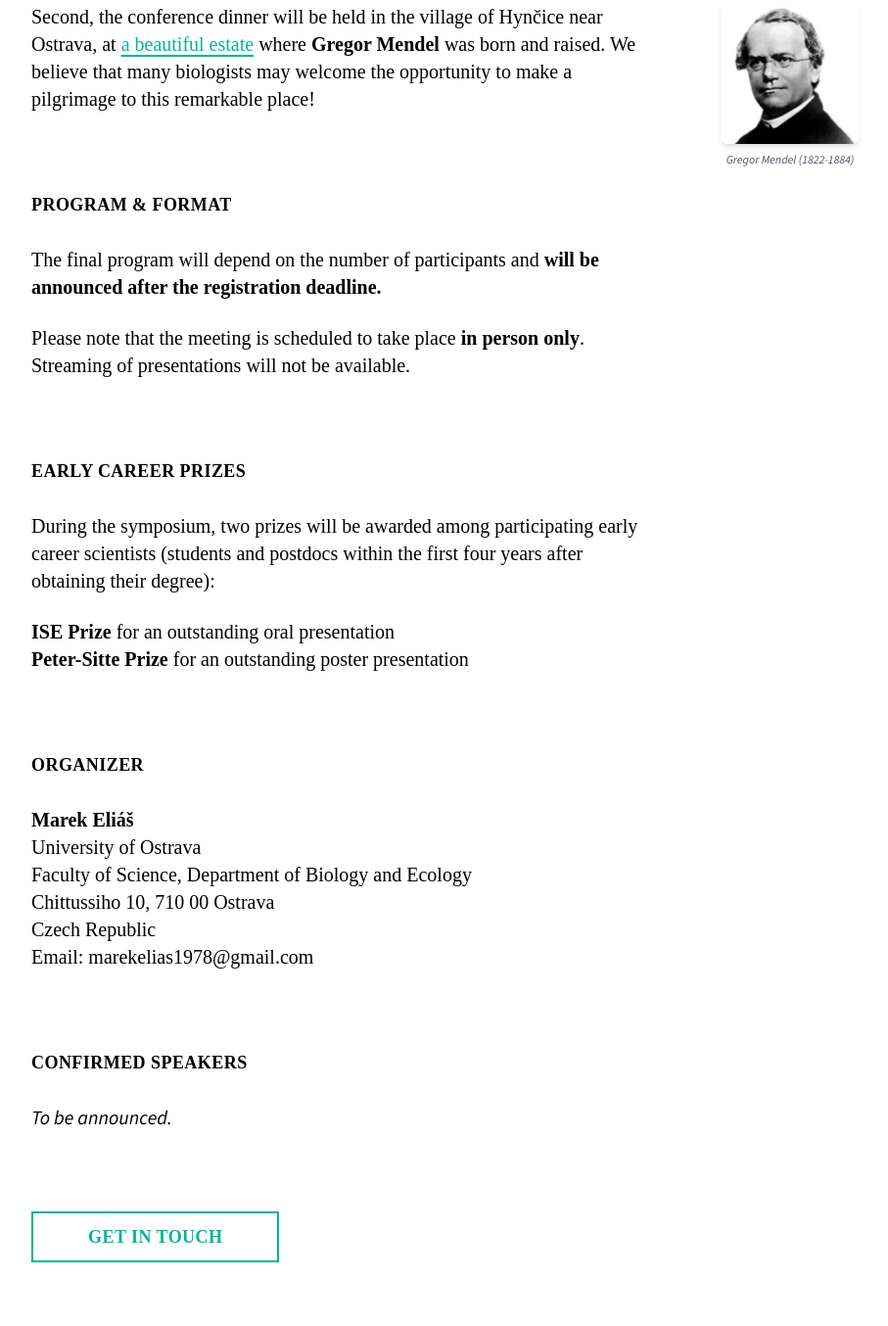
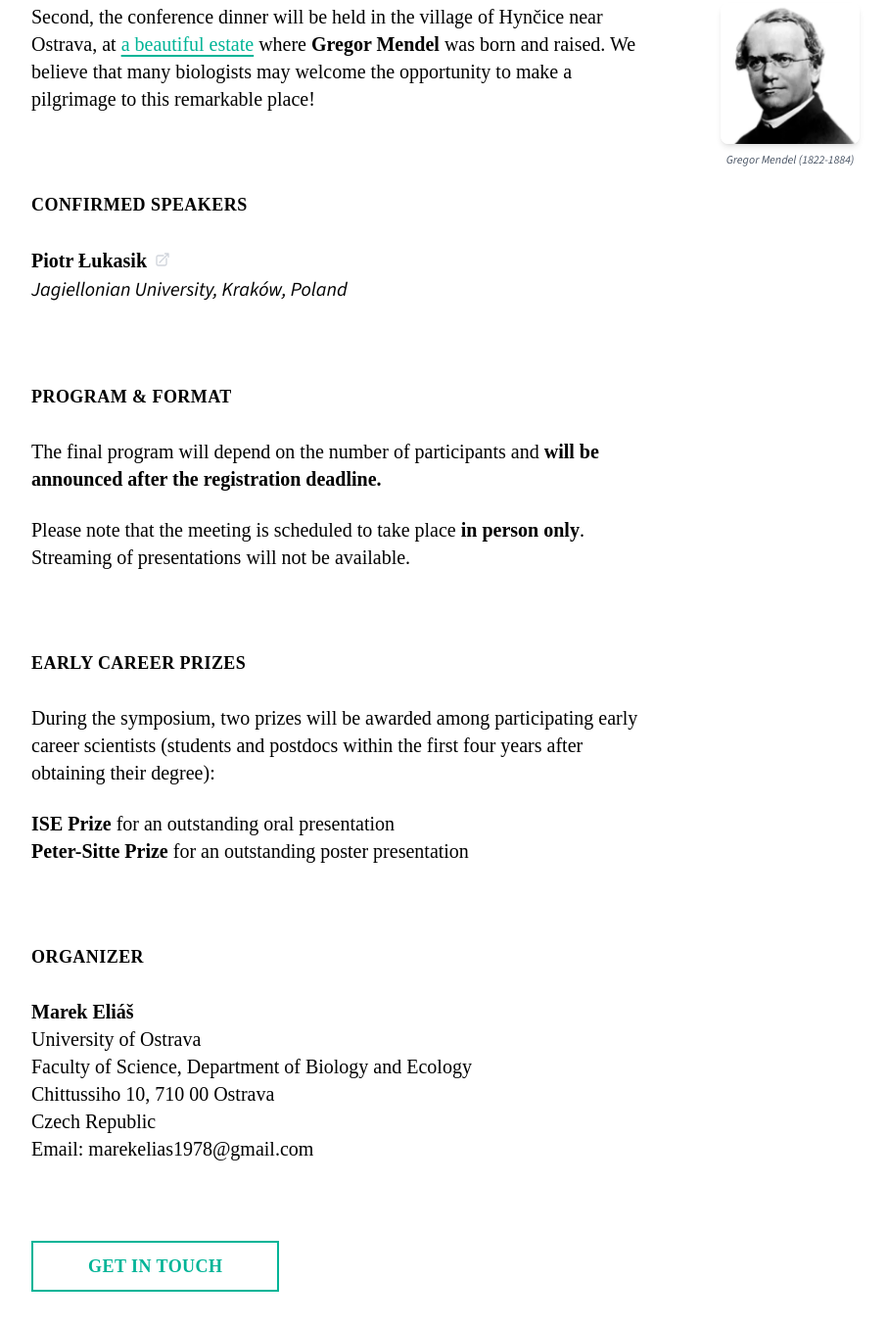
Before and after one commit to ExpertTrout9232/ise-ostrava-2026, a plain HTML site: page index.html in a window 1280 px wide. Shown: the part 1454-2808 px from the top of the page at 98% size, without its empty margins (288-1195 px from the left). Drawn offline with nearby package versions, Linux system fonts and the light colour scheme; a web font is replaced by a local one.

Commit message:
added first confirmed speaker

```diff
--- a/index.html
+++ b/index.html
@@ -164,6 +164,30 @@
                     <p>Second, the conference dinner will be held in the village of Hynčice near Ostrava, at <a class="font-medium text-[#00B497] underline underline-offset-4 transition-colors duration-300 hover:text-[#00806a]" href="https://www.mendelrodnydum.cz/en/" target="_blank">a beautiful estate</a> where <span class="font-semibold">Gregor Mendel</span> was born and raised. We believe that many biologists may welcome the opportunity to make a pilgrimage to this remarkable place!</p>
                 </div>
 
+                <h3 class="font-semibold text-[18px]/[28px] tracking-wide mb-7">CONFIRMED SPEAKERS</h3>
+
+                <!-- <p class="italic text-[20px]/[30px] mb-20">To be announced.</p> -->
+
+                <!-- <p class="font-semibold text-[20px]/[30px]">Kateřina Bišová</p>
+                <p class="italic text-[20px]/[30px] mb-6">Centre Algatech, Czech Academy of Sciences, Czech Republic</p>
+
+                <p class="font-semibold text-[20px]/[30px]">Ralph Bock</p>
+                <p class="italic text-[20px]/[30px] mb-6">Max Planck Institute for Molecular Plant Physiology, Germany</p>
+
+                <p class="font-semibold text-[20px]/[30px]">Lenka Caisová</p>
+                <p class="italic text-[20px]/[30px] mb-6">Institute of Plant Molecular Biology, Czech Academy of Sciences, Czech Republic</p>
+
+                <p class="font-semibold text-[20px]/[30px]">Marek Eliáš</p>
+                <p class="italic text-[20px]/[30px] mb-20">University of Ostrava, Czech Republic</p> -->
+
+                <a href="https://symbio.eko.uj.edu.pl/en_GB/staff/piotr-lukasik" target="_blank" class="font-semibold text-[20px]/[30px] inline-flex items-center gap-2 group">
+                    <span>Piotr Łukasik</span>
+                    <svg xmlns="http://www.w3.org/2000/svg" fill="none" viewBox="0 0 24 24" stroke-width="2" stroke="currentColor" class="w-[0.8em] h-[0.8em] -translate-y-[1px] text-gray-300 group-hover:text-black transition-colors">
+                        <path stroke-linecap="round" stroke-linejoin="round" d="M13.5 6H5.25A2.25 2.25 0 0 0 3 8.25v10.5A2.25 2.25 0 0 0 5.25 21h10.5A2.25 2.25 0 0 0 18 18.75V10.5m-10.5 6L21 3m0 0h-5.25M21 3v5.25" />
+                    </svg>
+                </a>
+                <p class="italic text-[20px]/[30px] mb-20">Jagiellonian University, Kraków, Poland</p>
+
                 <h3 class="font-semibold text-[18px]/[28px] tracking-wide mb-7">PROGRAM & FORMAT</h3>
 
                 <p class="mb-6">The final program will depend on the number of participants and <span class="font-semibold">will be announced after the registration deadline.</span></p>
@@ -184,22 +208,6 @@
                 <p>Czech Republic</p>
                 <p class="mb-20">Email: marekelias1978@gmail.com</p>
 
-                <h3 class="font-semibold text-[18px]/[28px] tracking-wide mb-7">CONFIRMED SPEAKERS</h3>
-
-                <p class="italic text-[20px]/[30px] mb-20">To be announced.</p>
-
-                <!-- <p class="font-semibold text-[20px]/[30px]">Kateřina Bišová</p>
-                <p class="italic text-[20px]/[30px] mb-6">Centre Algatech, Czech Academy of Sciences, Czech Republic</p>
-
-                <p class="font-semibold text-[20px]/[30px]">Ralph Bock</p>
-                <p class="italic text-[20px]/[30px] mb-6">Max Planck Institute for Molecular Plant Physiology, Germany</p>
-
-                <p class="font-semibold text-[20px]/[30px]">Lenka Caisová</p>
-                <p class="italic text-[20px]/[30px] mb-6">Institute of Plant Molecular Biology, Czech Academy of Sciences, Czech Republic</p>
-
-                <p class="font-semibold text-[20px]/[30px]">Marek Eliáš</p>
-                <p class="italic text-[20px]/[30px] mb-20">University of Ostrava, Czech Republic</p> -->
-
                 <a class="mb-6 inline-flex items-center justify-center font-semibold text-[18px]/[28px] tracking-wide h-13 px-14 border-[2px] border-[#00B497] text-[#00B497]">GET IN TOUCH</a>
             </div>
         </section>
```
